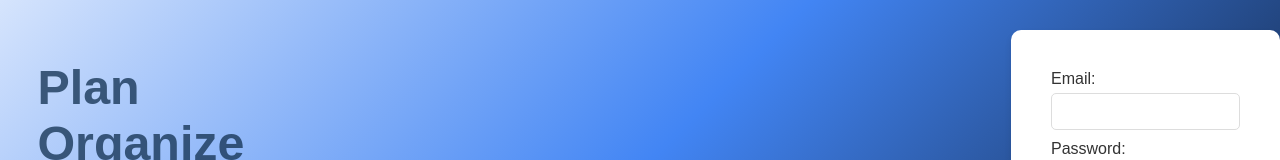
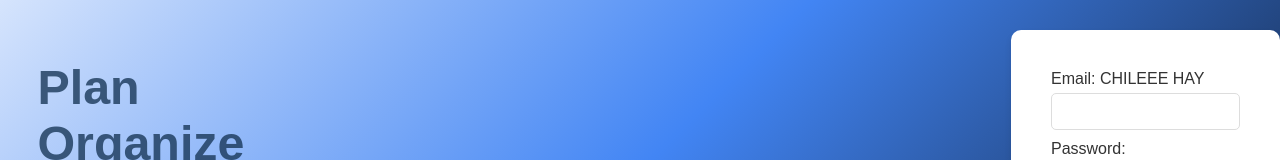
Before and after one commit to Anthony-Nemer/EMS_front_end, a React (Create React App) app: page / in a window 1280 px wide. Shown: the part 229-389 px from the top of the page. Built offline with nearby package versions, Linux system fonts and the light colour scheme; no server answers.

Commit message:
CHILE MEN HAD L EMAIL LABE;L

```diff
--- a/src/components/LoginPage/login.js
+++ b/src/components/LoginPage/login.js
@@ -74,7 +74,7 @@ const Login = ({ onLoginSuccess }) => {
             <div className="login-form">
                 <form onSubmit={handleSubmit}>
                     <div>
-                        <label>Email:</label>
+                        <label>Email: CHILEEE HAY</label>
                         <input
                             type="email"
                             value={email}
```
